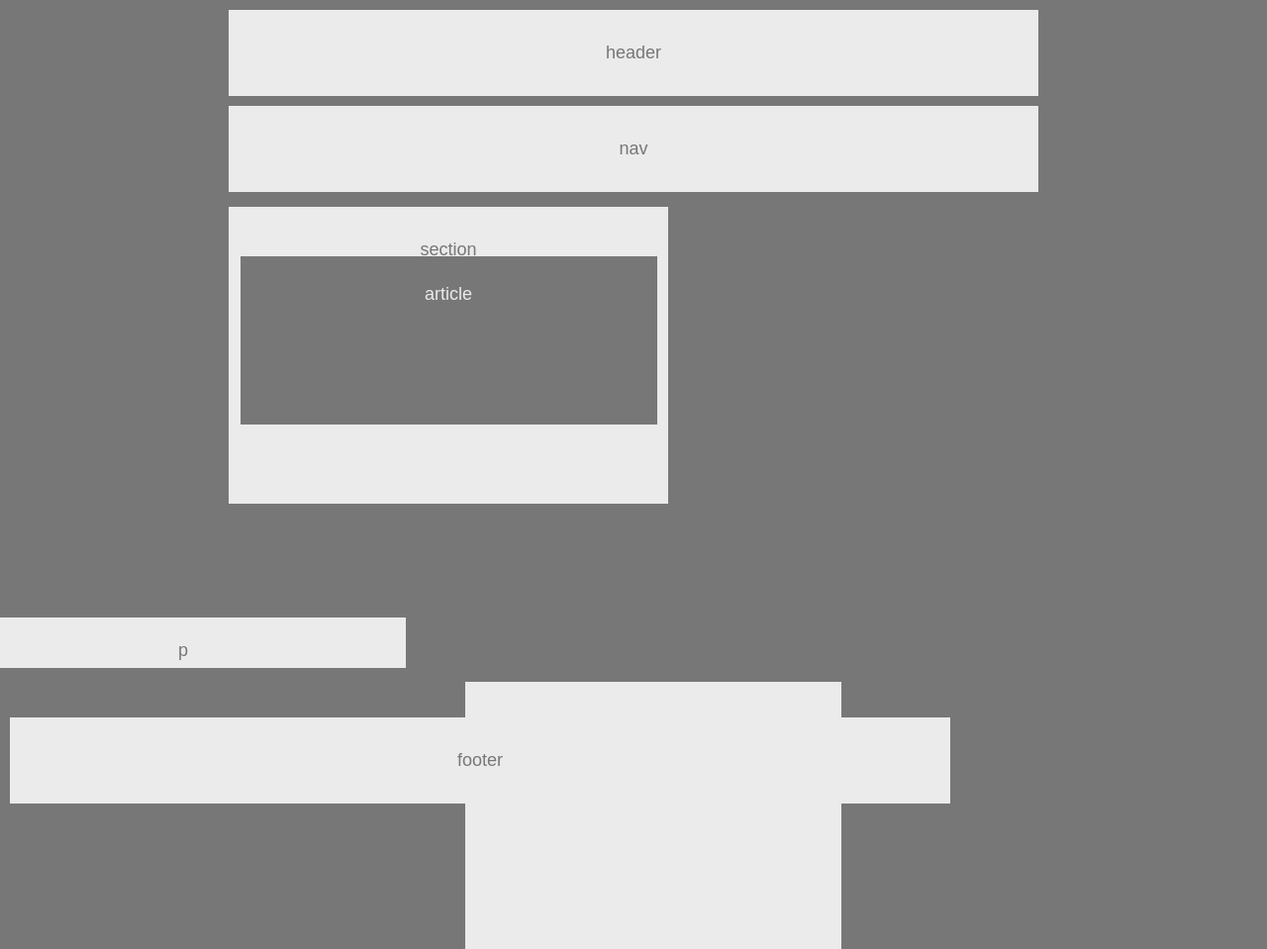
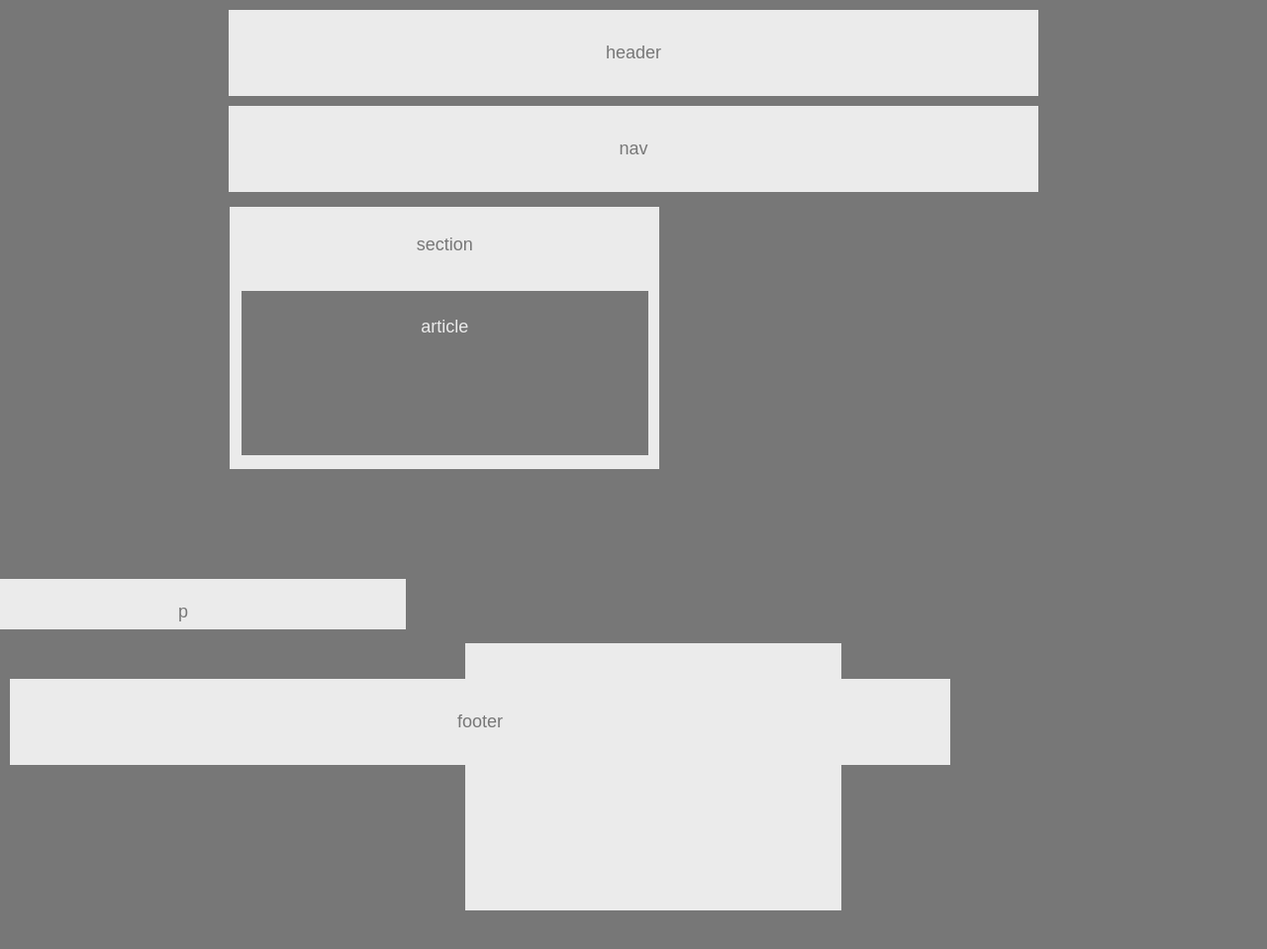
Before and after one commit to sphagan1088/HW-Wireframe, a plain HTML site: page index.html in a window 1280 px wide. Shown: the whole page at 99% size. After the commit the page ends 920 px from the top, so only its background shows below. Drawn offline with Linux system fonts and the light colour scheme.

Commit message:
more % changes

```diff
--- a/style.css
+++ b/style.css
@@ -41,11 +41,11 @@ section {
 	color: #777;
 	background-color: #ebebeb;
 	text-align: center;
-	padding: 30px;
+	padding: 25px;
 	width: 30%;
-	height: 240px;
+	height: 215px;
 	position: relative;
-	right: 14.6%;
+	right: 14.9%;
 
 
 
@@ -55,15 +55,15 @@ section {
 article {
 	margin: auto;
 	position: relative;
-	bottom: 250px;
-	right: 14.6%;
+	bottom: 180px;
+	right: 14.9%;
 	color: #ebebeb;
 	background-color: #777;
 	text-align: center;
-	padding:25px;
+	padding:23px;
 	padding-bottom: 40px;
-	width: 29%;
-	height: 105px;
+	width: 28.5%;
+	height: 103px;
 
 
 
```
